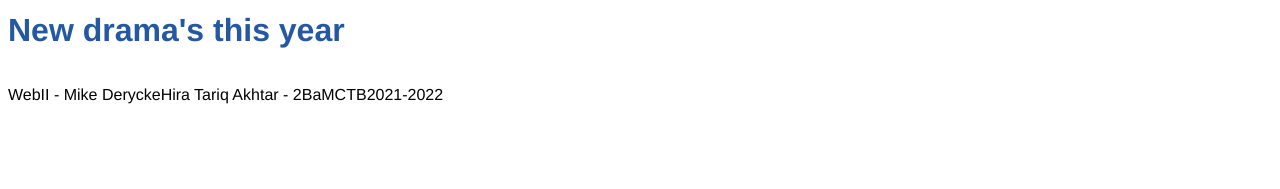
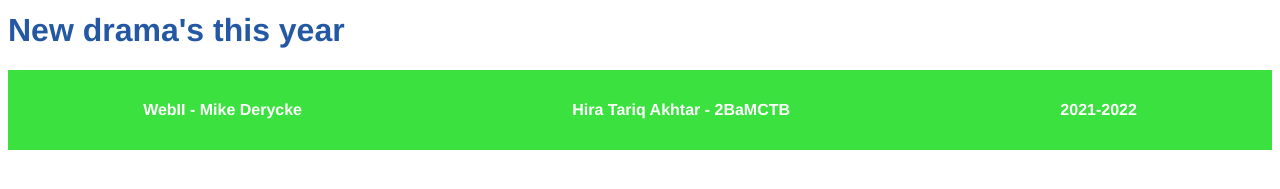
Before and after one commit to EHB-MCT/web2-frontend-HiraTariqAkhtar, a website: page html/index.html in a window 1280 px wide. Shown: the part 133-322 px from the top of the page. Drawn offline with Linux system fonts and the light colour scheme; no server answers.

Commit message:
Gave the footer Pakistani colour

```diff
--- a/index.scss
+++ b/index.scss
@@ -14,6 +14,15 @@ body{
 
 .flex {
     display: flex;
+}
+
+footer{
+   justify-content: space-around;
+   align-items: center;
+   background-color: $green;
+   color: #ffffff;
+   font-weight: 600;
+   height: 5em;
 }
 
 ///// NAVIGATION /////
```
Also changed, not shown: index.css, 1 other file.
